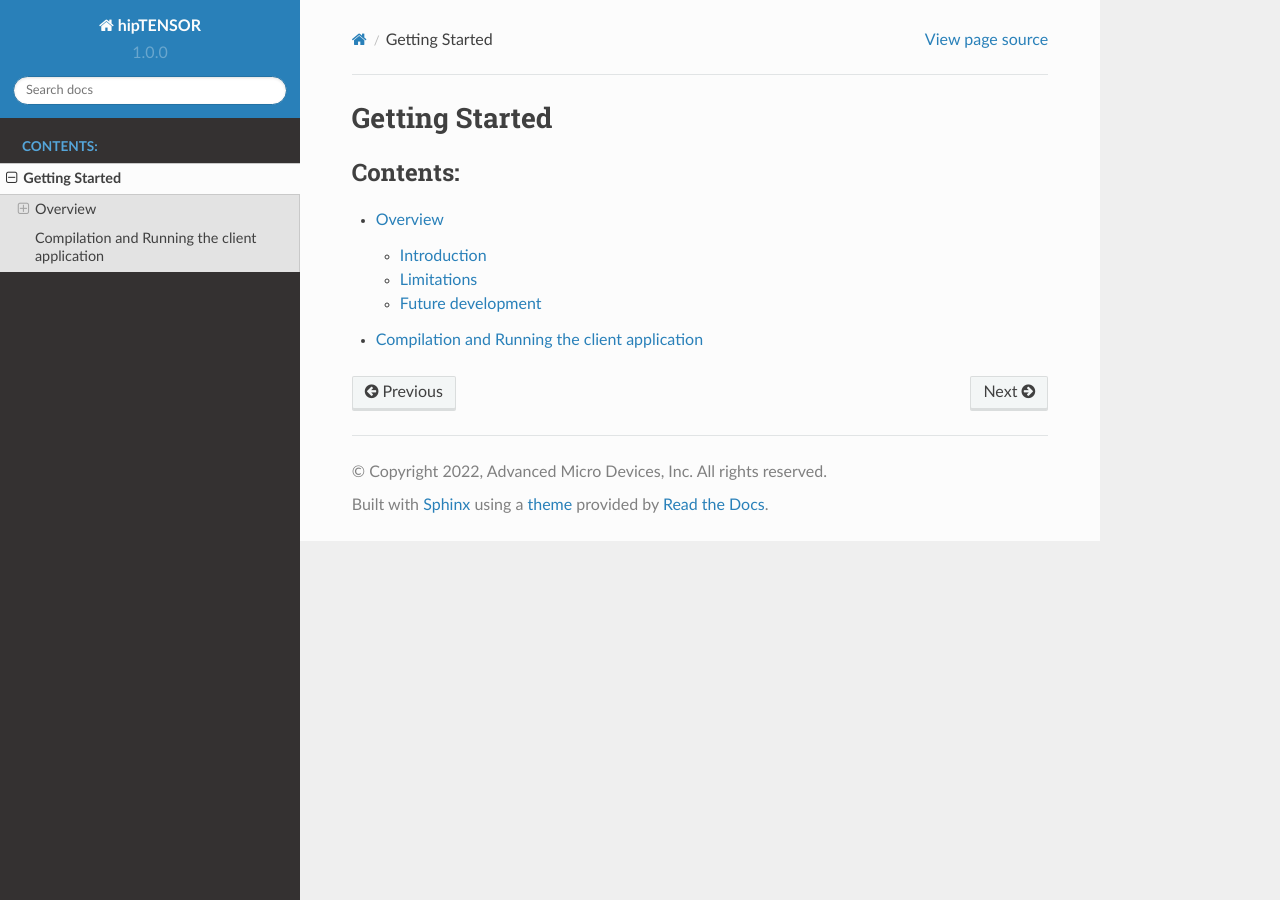
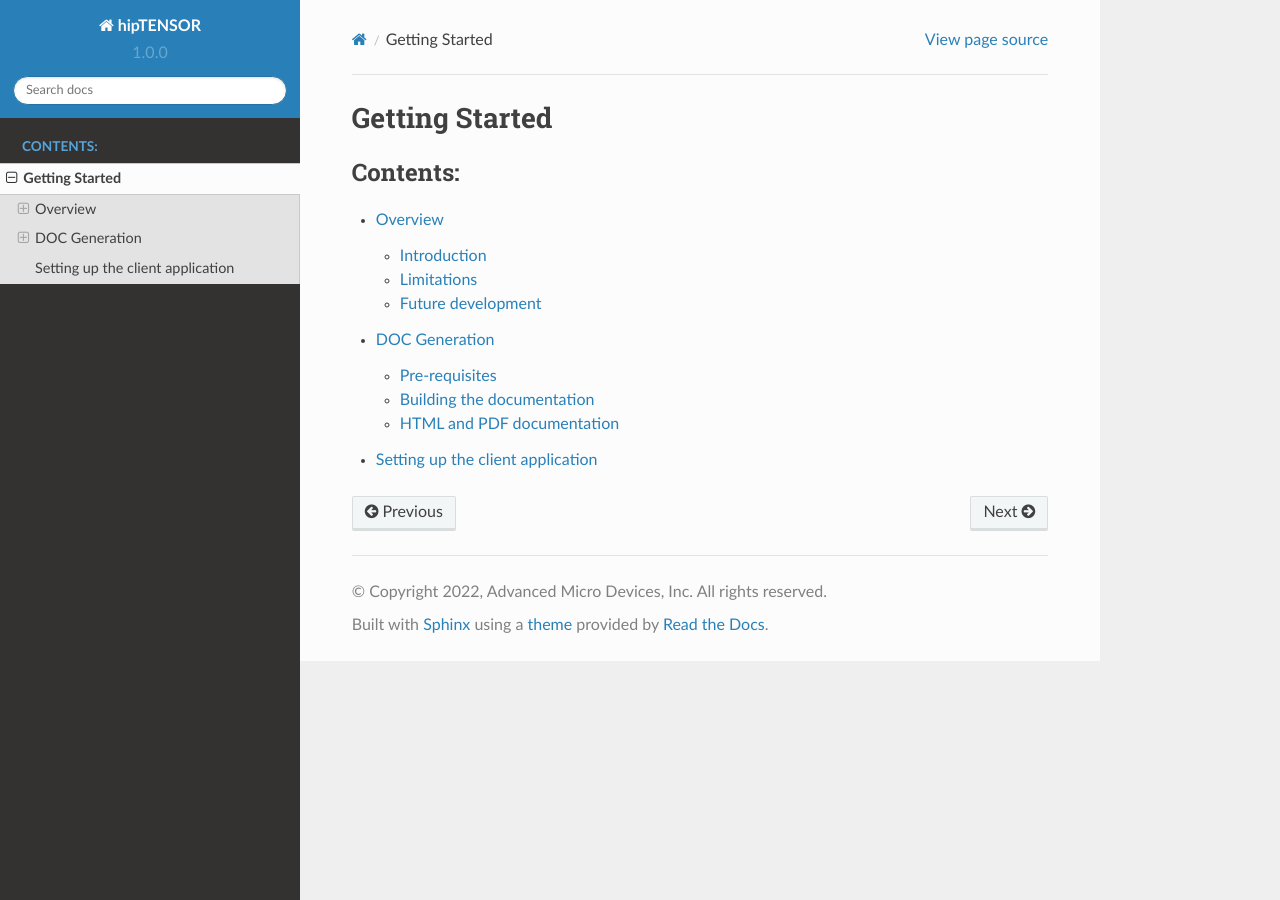
Before and after one commit to ROCm/hipTensor, a Sphinx documentation site: the page built from docs/gettingstarted.rst, in a window 1280 px wide. Built offline with Sphinx 7.4.7 and the Read the Docs theme 2.0.0, drawn with Linux system fonts in a browser that asks for light colours; pages that are not in the unit, such as notebooks, are missing from menus; some of the changed lines change nothing that is shown.

Commit message:
Integrated the documentation generation process into the package documentation
[ROCm/hipTensor commit: de52d11e4d1894725cf8d702655e42a7f3b1af75]

```diff
--- a/docs/clientinstallation.rst
+++ b/docs/clientinstallation.rst
@@ -1,5 +1,5 @@
-Compilation and Running the client application
-==============================================
+Setting up the client application
+=================================
 
 | Assuming hipTENSOR has be installed to the path specified in the ${CMAKE_INSTALL_PREFIX} while building the hipTENSOR package.
 | Update the environment variables as mentioned below.
@@ -13,7 +13,7 @@
 
 .. code-block:: console
 
-   hipcc contraction.cu -L${HIPTENSOR_ROOT}/lib/ -I${HIPTENSOR_ROOT}/include -std=c++17 -lhiptensor -o contraction
+   hipcc contraction.cpp -L${HIPTENSOR_ROOT}/lib/ -I${HIPTENSOR_ROOT}/include -std=c++17 -lhiptensor -o contraction
 
 | When compiling intermediate steps of this example, the compiler might warn about unused variables. This is due to the example not being complete. The final step should issue no warnings.
 
--- /dev/null
+++ b/docs/docgeneration.rst
@@ -0,0 +1,77 @@
+DOC Generation
+==============
+
+| This section describes the generation of documentation for the hipTENSOR package with the Doxygen, Sphinx, and breathe extensions.
+
+Pre-requisites
+--------------
+| All the pre-requistes need to be installed in the docker before generating the documentation for the hipTENSOR package.
+
+* Install Doxygen modules.
+
+.. code-block:: console
+
+   sudo apt-get install doxygen doxygen-doc
+
+
+* Install Latex dependencies required for the doucmentation.
+
+.. code-block:: console
+
+   sudo apt-get install texlive-latex-extra
+   sudo apt-get install latexmk
+
+| It is recommended to create a virtual environment for the sphinx and other dependencies. The installation steps are mentioned below.
+
+* Install the python-3.9 virtual environment and activate the environment
+
+.. code-block:: console
+
+   sudo apt-get install python3.9-venv
+
+.. warning::
+   In a few linux environments, a few errors encounterd. Follow the steps mentioned in the `package errors <https://askubuntu.com/questions/1402410/sub-process-usr-bin-dpkg-returned-an-error-code-1-while-upgrading-python3-10>`_.
+
+* Create and activate the virtual environment and the install the requirments.txt in the docs folders of the package.
+
+.. code-block:: console
+
+    python3.9 -m venv ${VENV_PATH}
+    source ${VENV_PATH}/bin/activate
+    pip install -r ${PROJCET_SOURCE_DIR}/requirements.txt
+
+
+Building the documentation
+--------------------------
+
+| Initiate the doucmenation of the package using the flag -D BUILD_DOC = ON in cmake arguments as mentioned below.
+
+.. code-block:: console
+
+   # Need to specify target ID, example below is gfx908 and gfx90a
+   cmake                                                                 \
+   -D BUILD_DEV=OFF                                                      \
+   -D CMAKE_BUILD_TYPE=Release                                           \
+   -D CMAKE_CXX_FLAGS=" --offload-arch=gfx908 --offload-arch=gfx90a -O3" \
+   -D CMAKE_CXX_COMPILER=/opt/rocm/bin/hipcc                             \
+   -D CMAKE_PREFIX_PATH=/opt/rocm                                        \
+   -D CMAKE_INSTALL_PREFIX=${PATH_TO_HT_INSTALL_DIRECTORY}               \
+   -D BUILD_DOC=ON                                                       \
+   ..
+
+| Build the hipTENSOR packages with the same the make command.
+
+.. code-block:: console
+
+   make
+
+
+HTML and PDF documentation
+--------------------------
+
+| After intiating the steps in the earlier mentioned sections, the final documenation available the following paths.
+
+.. code-block:: console
+
+   HTML:        ${CMAKE_BINARY_DIR}/docs/sphinx
+   PDF/Latex:   ${CMAKE_BINARY_DIR}/docs/sphinx/latex
--- a/docs/gettingstarted.rst
+++ b/docs/gettingstarted.rst
@@ -8,4 +8,5 @@
 
     overview
     install
+    docgeneration
     clientinstallation
```
